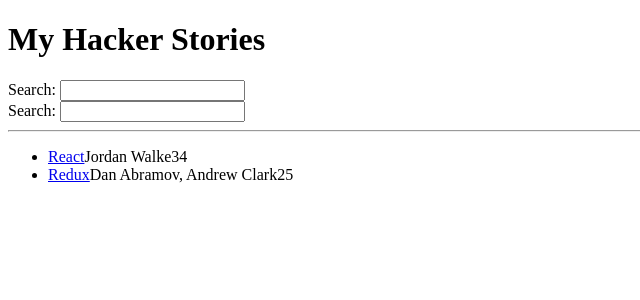
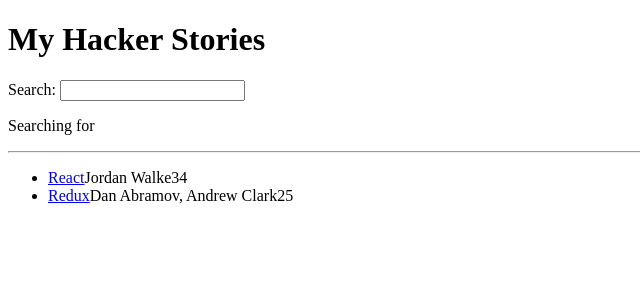
Before and after one commit to neekon2508/Frontend, a React (Vite) app in the folder 3.React/RoadToReact/hacker-stories/: page / in a window 1280 px wide. Shown: the top 300 px of the page, without its empty margins (0-640 px from the left). Built offline with nearby package versions, Linux system fonts and the light colour scheme.

Commit message:
Update document

```diff
--- a/3.React/RoadToReact/hacker-stories/src/App.jsx
+++ b/3.React/RoadToReact/hacker-stories/src/App.jsx
@@ -1,6 +1,9 @@
 import * as React from 'react';
 
-const list = [
+
+const App = () => {
+
+  const stories = [
     {
       title: 'React',
       url: 'https://reactjs.org/',
@@ -15,10 +18,13 @@ const list = [
       author: 'Dan Abramov, Andrew Clark',
       num_comments: 2,
       points: 5,
-    objectId: 1,
+      objectID: 1,
+    },
+  ];
+
+  const handleSearch = (event) => {
+    console.log(event.target.value);
   }
-];
-function App() {
 
   return (
     <div>
@@ -26,38 +32,52 @@ function App() {
         My Hacker Stories
       </h1>
 
-      <Search />
-      <Search />
+      <Search onSearch={handleSearch}/>
 
       <hr />
 
-      <List />
+      <List list={stories} />
     </div>
   );
-}
-function List() {
-  return (
+};
+
+const List = (props) => (
     <ul>
-        {list.map(function (item) {
-          return (<li key={item.objectID}>
+        {props.list.map((item) => (
+           <Item key={item.objectID} item={item} />
+        ))}
+    </ul>
+  );
+const Item = (props) => (
+  <li>
     <span>
-                    <a href={item.url}>{item.title}</a>
+      <a href={props.item.url}>{props.item.title}</a>
     </span>
-                  <span>{item.author}</span>
-                  <span>{item.num_comments}</span>
-                  <span>{item.points}</span>
+    <span>{props.item.author}</span>
+    <span>{props.item.num_comments}</span>
+    <span>{props.item.points}</span>
   </li>
 );
-       })}
-      </ul>
-  );
-}
-function Search() {
+
+
+
+const Search = (props) => {
+  const [searchTerm, setSearchTerm] = React.useState('');
+  const handleChange = (event) => {
+    setSearchTerm(event.target.value);
+
+    props.onSearch(event);
+  };
   return (
     <div>
     <label htmlFor='search'>Search: </label>
-      <input id="search" type='text' />
+    <input id="search" type='text' onChange={handleChange}/>
+
+    <p>
+      Searching for <strong>{searchTerm}</strong>
+    </p>
   </div>
   );
-}
+};
+
 export default App;
```
Also changed, not shown: 1 other file (tests, documents, lock files or other folders). Lines whose indentation alone changed are shown as unchanged.
